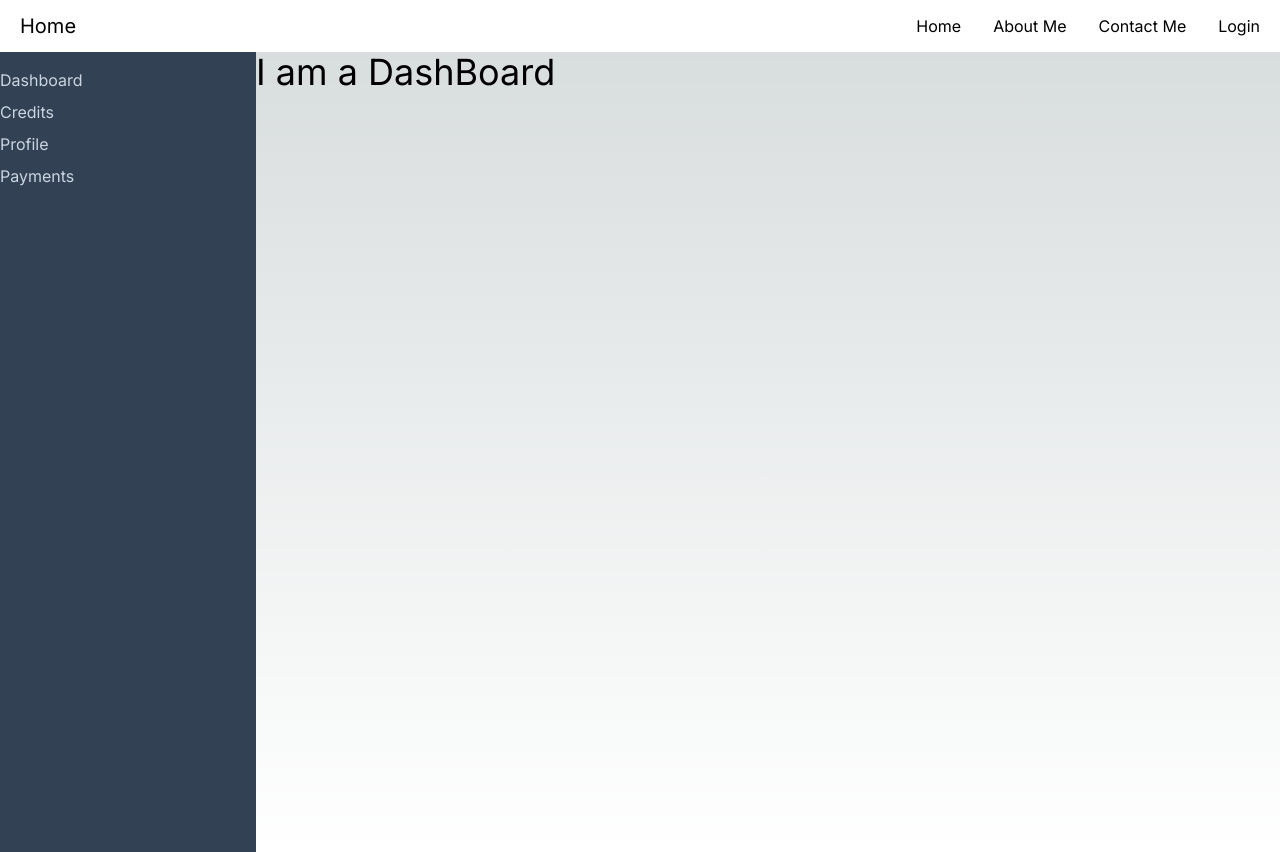
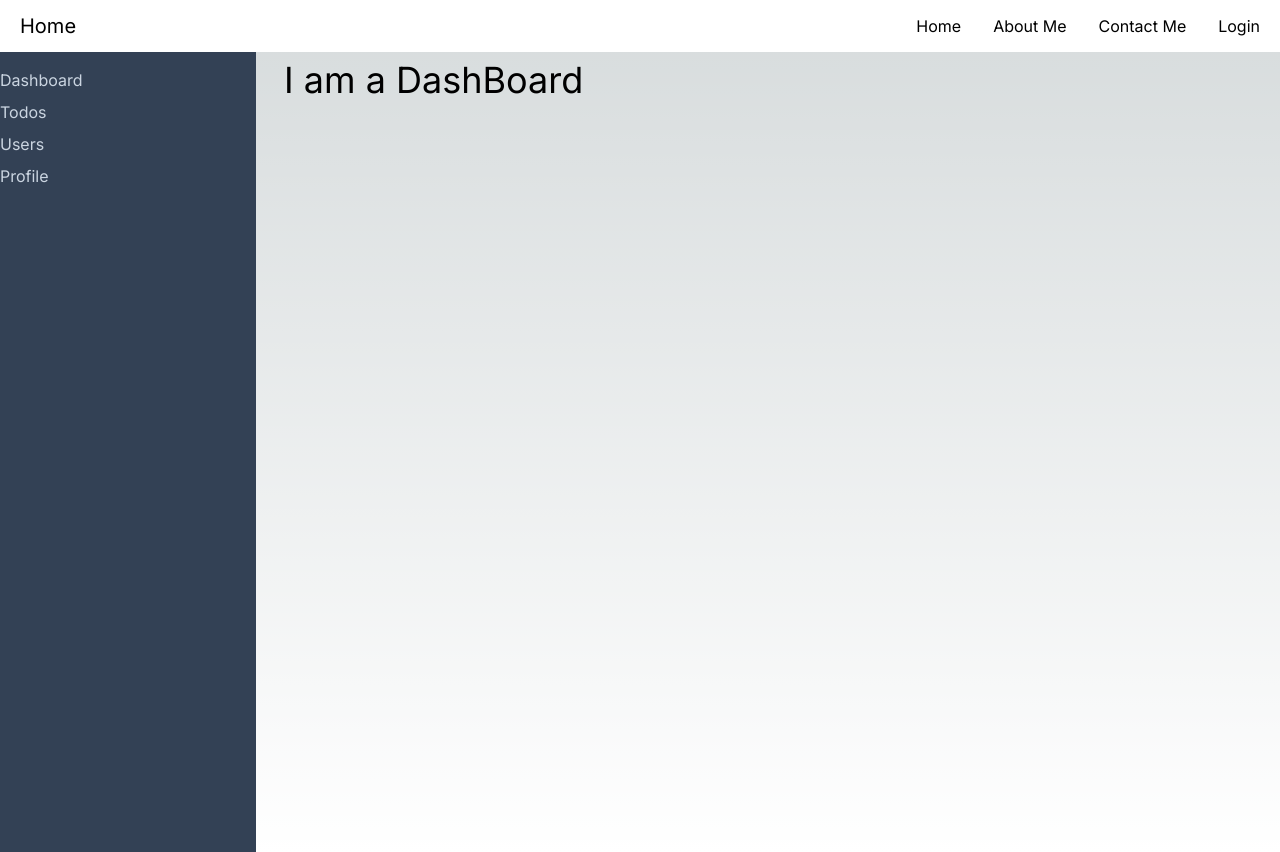
Before and after one commit to advit2611/Learning-Nextjs, a Next.js app: page /dashboard in a window 1280 px wide. Built offline with nearby package versions, Linux system fonts and the light colour scheme.

Commit message:
Learnt API Fetching

```diff
--- a/app/dashboard/layout.tsx
+++ b/app/dashboard/layout.tsx
@@ -1,4 +1,5 @@
 import React from "react";
+import Link from "next/link";
 
 interface DashBoardLayoutProps {
   children: React.ReactNode;
@@ -16,16 +17,25 @@ const DashBoardLayouts: React.FC<DashBoardLayoutProps> = (props) => {
           <li>Login</li>
         </ul>
       </nav>
-      <div className="flex">
+      <div className=" flex">
         <div className="h-screen bg-slate-700 w-[20vw] text-slate-300 py-4">
           <ul className="flex flex-col gap-2">
-            <li>Dashboard</li>
-            <li>Credits</li>
-            <li>Profile</li>
-            <li>Payments</li>
+            <li>
+              <Link href={"/dashboard"}>Dashboard</Link>
+            </li>
+            <li>
+              <Link href={"/dashboard/todos"}>Todos</Link>
+            </li>
+            <li>
+              <Link href={"/users"}>Users</Link>
+            </li>
+            <li>
+              <Link href={"/dashboard/profile"}>Profile</Link>
+            </li>
           </ul>
         </div>
-        {props.children}
+        <div className="px-5 max-h-screen overflow-auto">{props.children}</div>
+
       </div>
     </div>
   );
--- a/app/dashboard/page.tsx
+++ b/app/dashboard/page.tsx
@@ -3,7 +3,7 @@ import type { NextPage } from "next";
 const DashBoard: NextPage = () => {
   return (
     <div>
-      <h1 className="text-4xl">I am a DashBoard</h1>
+      <h1 className="text-4xl px-2 py-2">I am a DashBoard</h1>
     </div>
   );
 };
--- a/app/dashboard/profile/page.tsx
+++ b/app/dashboard/profile/page.tsx
@@ -3,7 +3,7 @@ import type { NextPage } from "next";
 const DashBoard: NextPage = () => {
   return (
     <div>
-      <h1 className="text-4xl">I am in Profile</h1>
+      <h1 className="text-4xl px-2 py-2">I am in Profile</h1>
     </div>
   );
 };
--- /dev/null
+++ b/app/dashboard/todos/page.tsx
@@ -0,0 +1,27 @@
+const getTodo = async () => {
+  const response = await fetch("https://jsonplaceholder.typicode.com/todos/");
+  return await response.json();
+};
+
+const Todos = async () => {
+  const todos = await getTodo();
+  return (
+    <div>
+      <h1 className="text-4xl px-2 py-2">Todos</h1>
+      <div className="grid grid-cols-4 gap-3">
+        {todos &&
+          Array.isArray(todos) &&
+          todos.map((todo) => (
+            <div
+              className=" border-2 border-cyan-300 p-3 shadow-white shadow-md rounded-lg"
+              key={todo.id}
+            >
+              <h4>{todo.title}</h4>
+            </div>
+          ))}
+      </div>
+    </div>
+  );
+};
+
+export default Todos;
```
Also changed, not shown: 1 other file (tests, documents, lock files or other folders).
